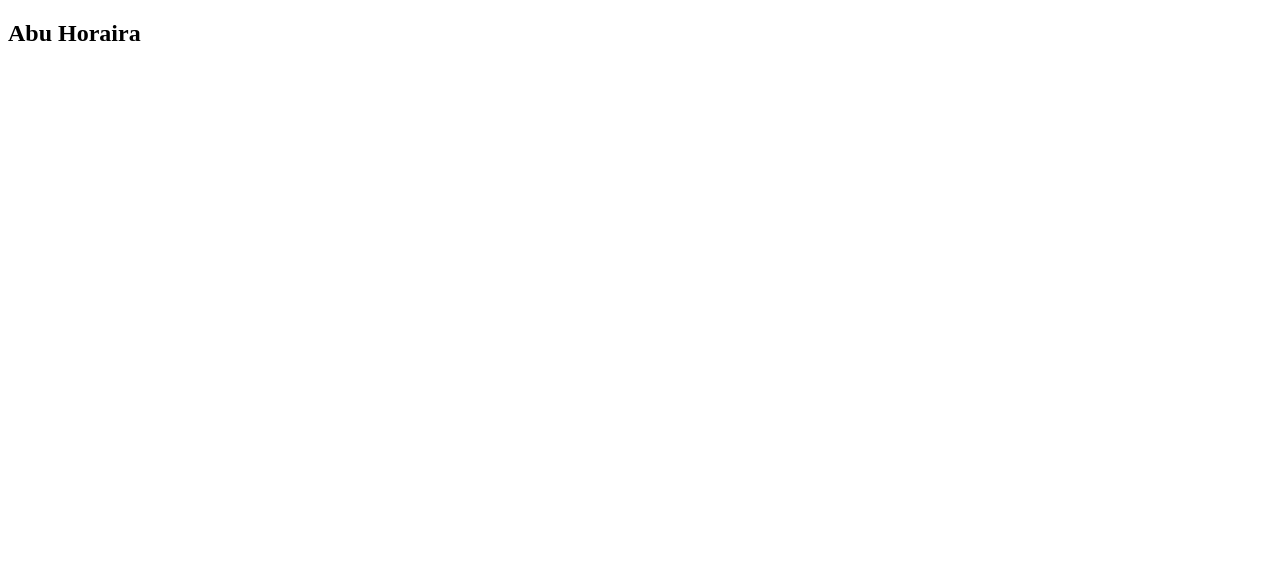
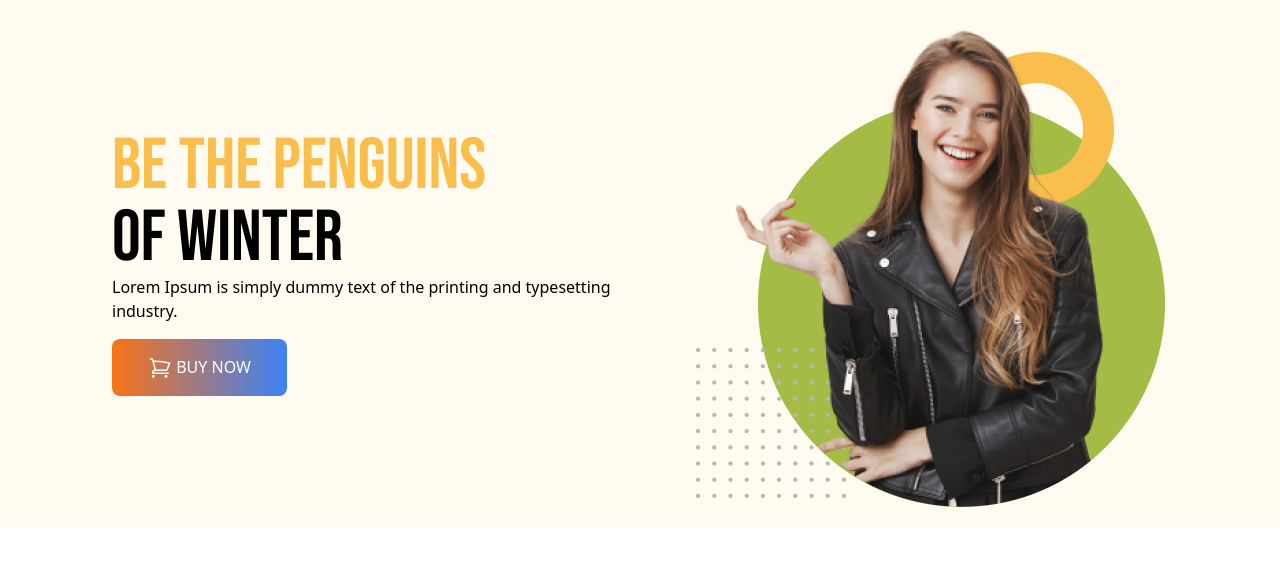
Before and after one commit to abuhoraira153/penguin-fashion-with-tailwind, a plain HTML site: page index.html in a window 1280 px wide. Drawn offline with nearby package versions, Linux system fonts and the light colour scheme.

Commit message:
banner added

```diff
--- a/index.html
+++ b/index.html
@@ -4,10 +4,57 @@
     <meta charset="UTF-8" />
     <meta name="viewport" content="width=device-width, initial-scale=1.0" />
     <title>Penguin Fashion</title>
+    <script src="https://cdn.tailwindcss.com"></script>
+    <link rel="preconnect" href="https://fonts.googleapis.com" />
+    <link rel="preconnect" href="https://fonts.gstatic.com" crossorigin />
+    <link
+      href="https://fonts.googleapis.com/css2?family=Bebas+Neue&family=Lato:ital,wght@0,100;0,300;0,400;0,700;0,900;1,100;1,300;1,400;1,700;1,900&family=Work+Sans:ital,wght@0,100..900;1,100..900&display=swap"
+      rel="stylesheet"
+    />
+    <style>
+      .bebas-font {
+        font-family: "Bebas Neue", sans-serif;
+      }
+    </style>
   </head>
   <body>
-    <header>
-      <h2 class="text">Abu Horaira</h2>
+    <header class="bg-[#FFFBF0]">
+      <div
+        class="flex flex-col md:flex-row items-center justify-between px-8 md:px-28 gap-4 py-5"
+      >
+        <div>
+          <h2 class="text-7xl bebas-font">
+            <span class="text-[#FABE4C]">Be the Penguins</span> <br />
+            of Winter
+          </h2>
+          <p>
+            Lorem Ipsum is simply dummy text of the printing and typesetting
+            industry.
+          </p>
+          <button
+            class="uppercase bg-gradient-to-r from-orange-500 to-blue-500 py-4 px-9 rounded-lg text-white font-medium mt-4"
+          >
+            <svg
+              xmlns="http://www.w3.org/2000/svg"
+              fill="none"
+              viewBox="0 0 24 24"
+              stroke-width="1.5"
+              stroke="currentColor"
+              class="size-6 inline"
+            >
+              <path
+                stroke-linecap="round"
+                stroke-linejoin="round"
+                d="M2.25 3h1.386c.51 0 .955.343 1.087.835l.383 1.437M7.5 14.25a3 3 0 0 0-3 3h15.75m-12.75-3h11.218c1.121-2.3 2.1-4.684 2.924-7.138a60.114 60.114 0 0 0-16.536-1.84M7.5 14.25 5.106 5.272M6 20.25a.75.75 0 1 1-1.5 0 .75.75 0 0 1 1.5 0Zm12.75 0a.75.75 0 1 1-1.5 0 .75.75 0 0 1 1.5 0Z"
+              />
+            </svg>
+            Buy Now
+          </button>
+        </div>
+        <div>
+          <img src="images/model.png" alt="Model-image" />
+        </div>
+      </div>
     </header>
     <main></main>
     <footer></footer>
```
